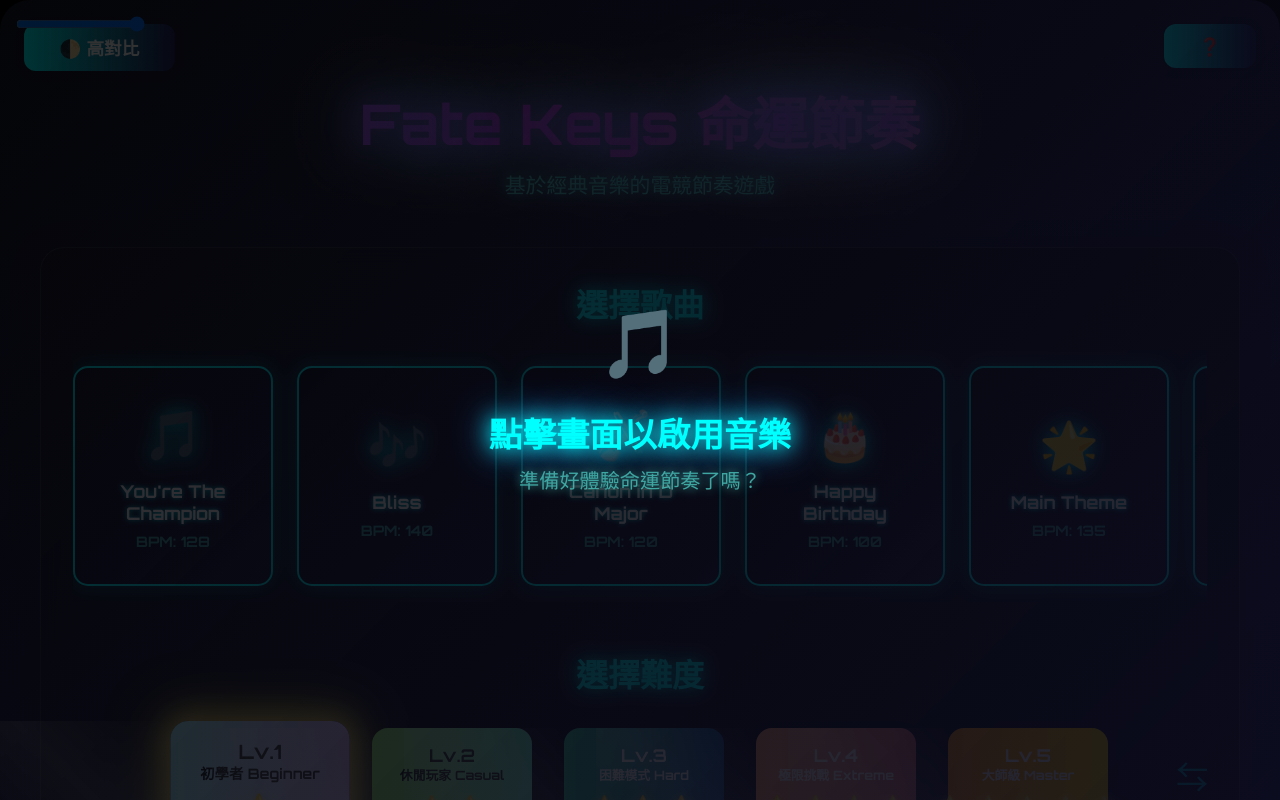
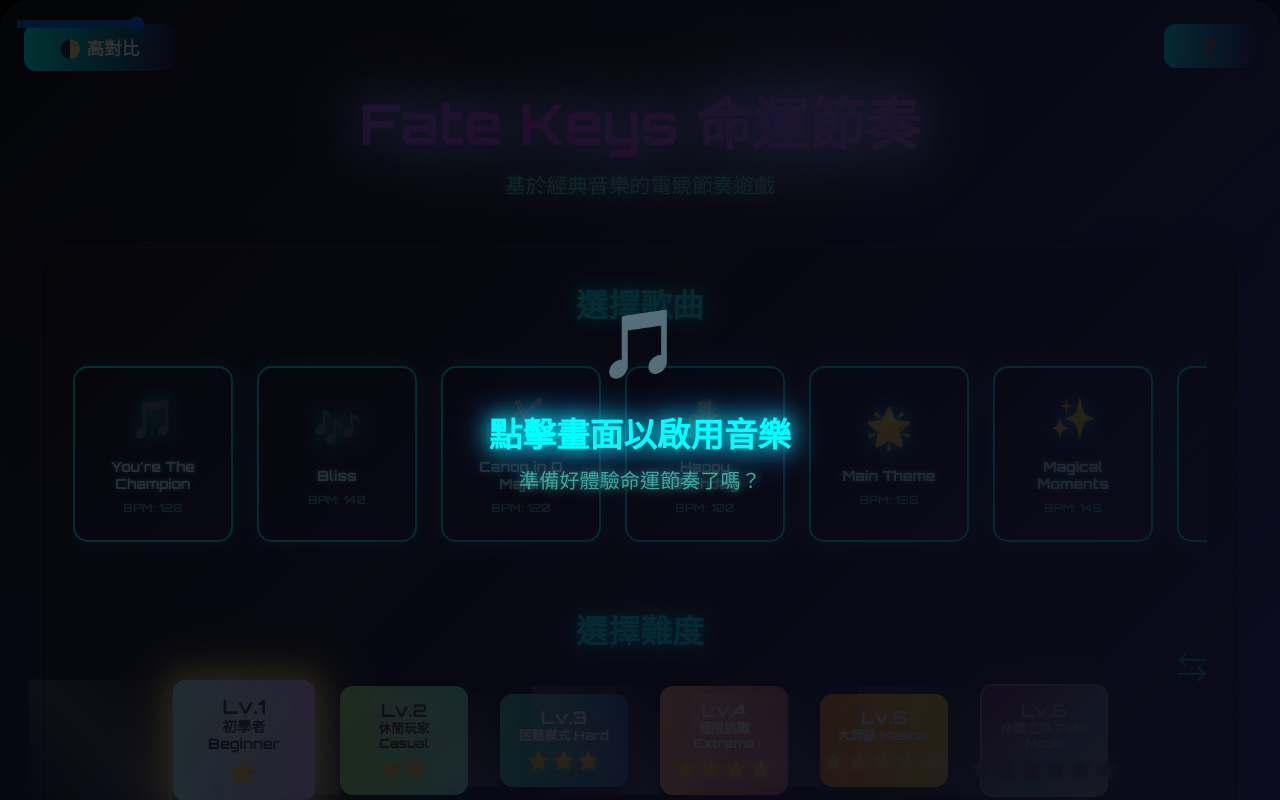
Before and after one commit to ujshih/TrioSync, a plain HTML site: page vibeCoding組_隊長姓名_遊战介面.html in a window 1280 px wide. Drawn offline with Linux system fonts and the light colour scheme.

Commit message:
歌曲的卡片選項和難度卡片選項調整0.8倍

```diff
--- a/VibeCoding組_王祐昇_運行程式及遊戲素材/style.css
+++ b/VibeCoding組_王祐昇_運行程式及遊戲素材/style.css
@@ -298,12 +298,12 @@ header {
 }
 
 .song-card {
-    min-width: 200px;
-    height: 220px;
+    min-width: 160px; /* 原本 200px，0.8 倍 */
+    height: 176px;    /* 原本 220px，0.8 倍 */
     background: linear-gradient(135deg, rgba(24,24,40,0.8) 0%, rgba(34,34,68,0.9) 100%);
     border: 2px solid #0ff;
     border-radius: 15px;
-    padding: 1.5rem;
+    padding: 1.2rem;  /* 原本 1.5rem，0.8 倍 */
     cursor: pointer;
     scroll-snap-align: center;
     transition: all 0.3s ease;
@@ -368,7 +368,7 @@ header {
 }
 
 .song-card-icon {
-    font-size: 3rem;
+    font-size: 2.4rem; /* 原本 3rem，0.8 倍 */
     margin-bottom: 1rem;
     filter: drop-shadow(0 0 10px #0ff);
     transition: all 0.3s ease;
@@ -380,7 +380,7 @@ header {
 }
 
 .song-card-title {
-    font-size: 1.1rem;
+    font-size: 0.88rem; /* 原本 1.1rem，0.8 倍 */
     font-weight: bold;
     color: #fff;
     margin-bottom: 0.5rem;
@@ -388,7 +388,7 @@ header {
 }
 
 .song-card-bpm {
-    font-size: 0.9rem;
+    font-size: 0.72rem; /* 原本 0.9rem，0.8 倍 */
     color: #4ecdc4;
     opacity: 0.8;
 }
@@ -408,10 +408,10 @@ header {
 }
 
 .difficulty-btn {
-    width: 160px;
+    width: 128px;      /* 原本 160px，0.8 倍 */
     height: auto;
-    padding: 1rem;
-    border-radius: 16px;
+    padding: 0.8rem;   /* 原本 1rem，0.8 倍 */
+    border-radius: 12.8px; /* 原本 16px，0.8 倍 */
     display: flex;
     flex-direction: column;
     justify-content: center;
@@ -421,10 +421,10 @@ header {
 }
 
 .difficulty-name {
-    font-size: 0.9rem;
+    font-size: 0.72rem; /* 原本 0.9rem，0.8 倍 */
     text-align: center;
     word-break: break-word;
-    line-height: 1.2rem;
+    line-height: 0.96rem; /* 原本 1.2rem，0.8 倍 */
 }
 
 .difficulty-btn::before {
@@ -482,7 +482,7 @@ header {
 }
 
 .difficulty-icon {
-    font-size: 1.5rem;
+    font-size: 1.2rem; /* 原本 1.5rem，0.8 倍 */
     margin-bottom: 0.3rem;
 }
 
@@ -492,13 +492,13 @@ header {
 }
 
 .difficulty-desc {
-    font-size: 0.7rem;
+    font-size: 0.56rem; /* 原本 0.7rem，0.8 倍 */
     opacity: 0.8;
 }
 
 .difficulty-stars {
     margin: 0.2rem 0 0.2rem 0;
-    font-size: 1.3rem;
+    font-size: 1.04rem; /* 原本 1.3rem，0.8 倍 */
     letter-spacing: 0.1em;
     color: #ffe066;
     text-shadow: 0 0 8px #ffe066, 0 0 16px #fffae3;
@@ -509,7 +509,7 @@ header {
     user-select: none;
 }
 .star {
-    font-size: 1.3em;
+    font-size: 1.04em; /* 原本 1.3em，0.8 倍 */
     margin: 0 0.05em;
     transition: color 0.3s, filter 0.3s;
 }
```
